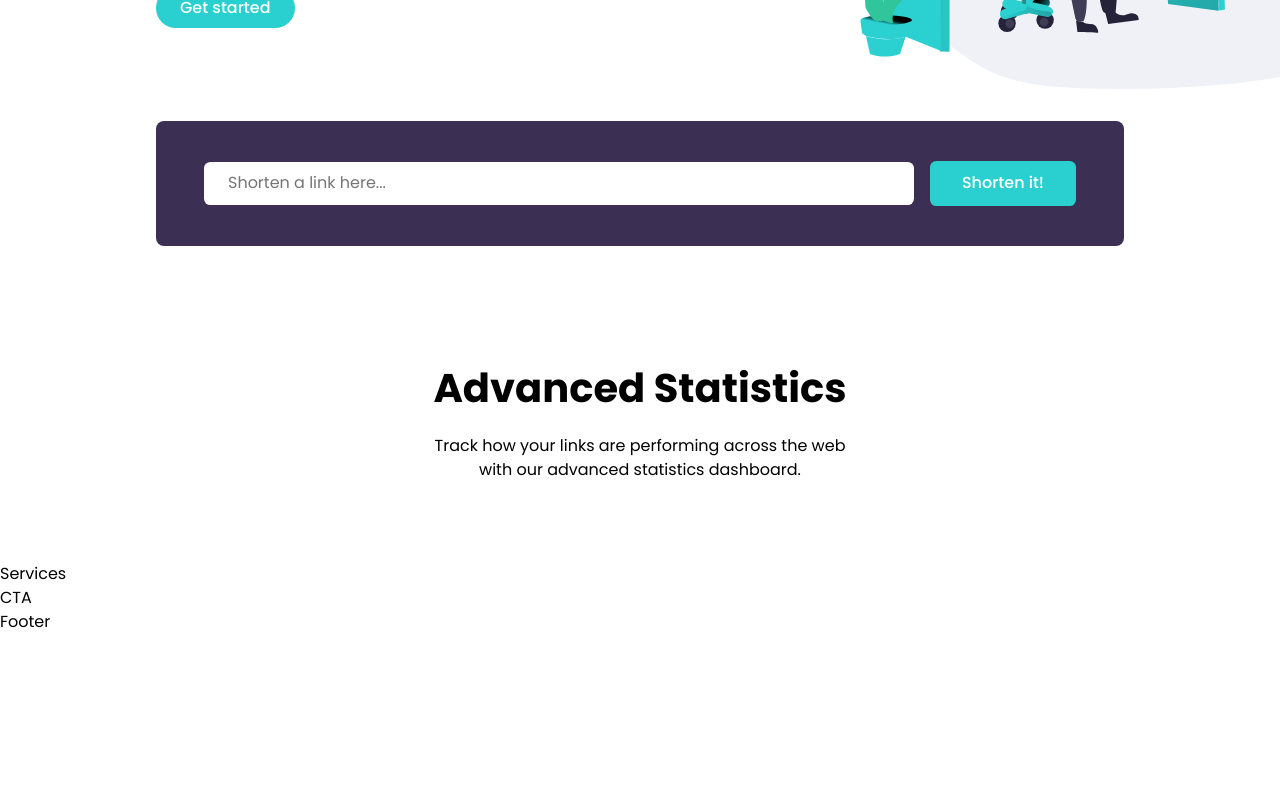
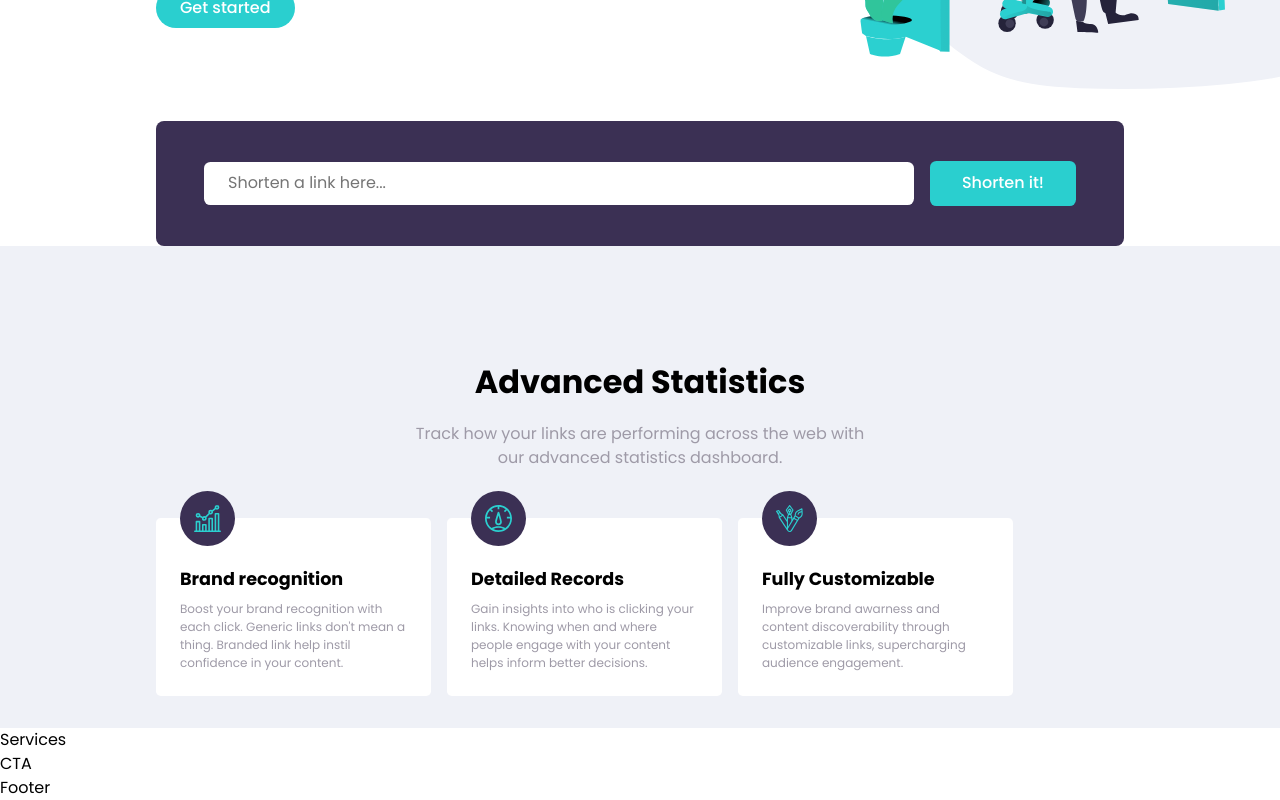
Before and after one commit to rubuz/url-shortening-api-master, a React (Vite) app: page / in a window 1280 px wide. Shown: the part 477-1277 px from the top of the page. Before the commit the page ends 1111 px from the top, so only its background shows below. Built offline with nearby package versions, Linux system fonts and the light colour scheme.

Commit message:
started on cards

```diff
--- a/src/App.css
+++ b/src/App.css
@@ -5,6 +5,7 @@
   --clr-primary-500: hsl(257, 27%, 26%);
   --clr-secondary-400: hsl(0, 87%, 67%);
   --clr-neutral-100: #fff;
+  --clr-neutral-150: rgb(239, 241, 247);
   --clr-neutral-200: hsl(0, 0%, 75%);
   --clr-neutral-400: hsl(257, 7%, 63%);
   --clr-neutral-600: hsl(255, 11%, 22%);
@@ -12,6 +13,7 @@
 
   --fs-regular: 1rem;
   --fs-big: 1.5rem;
+  --fs-bigger: 2rem;
   --fs-large: 2.5rem;
   --fs-larger: 3.5rem;
 
--- a/src/components/Statistics/StatCard.jsx
+++ b/src/components/Statistics/StatCard.jsx
@@ -0,0 +1,16 @@
+import React from "react";
+import "./statcard.css";
+
+const StatCard = (props) => {
+  return (
+    <div className="statcard__container">
+      <div className="statcard__img-box">
+        <img src={props.icon} />
+      </div>
+      <h3>{props.title}</h3>
+      <p>{props.text}</p>
+    </div>
+  );
+};
+
+export default StatCard;
--- a/src/components/Statistics/Statistics.jsx
+++ b/src/components/Statistics/Statistics.jsx
@@ -1,8 +1,13 @@
 import React from "react";
 import "./statistics.css";
+import brand from "../../assets/icon-brand-recognition.svg";
+import records from "../../assets/icon-detailed-records.svg";
+import fully from "../../assets/icon-fully-customizable.svg";
+import StatCard from "./StatCard";
 
 const Statistics = () => {
   return (
+    <div className="full-bg">
       <section className="section container">
         <div className="statistics__title-container">
           <h2>Advanced Statistics</h2>
@@ -11,7 +16,26 @@ const Statistics = () => {
             statistics dashboard.
           </p>
         </div>
+        <div className="statistics__card-container"></div>
+        <div className="statistics__card-container">
+          <StatCard
+            icon={brand}
+            title="Brand recognition"
+            text="Boost your brand recognition with each click. Generic links don't mean a thing. Branded link help instil confidence in your content."
+          />
+          <StatCard
+            icon={records}
+            title="Detailed  Records"
+            text="Gain insights into who is clicking your links. Knowing when and where people engage with your content helps inform better decisions."
+          />
+          <StatCard
+            icon={fully}
+            title="Fully Customizable"
+            text="Improve brand awarness and content discoverability through customizable links, supercharging audience engagement."
+          />
+        </div>
       </section>
+    </div>
   );
 };
 
--- a/src/components/Statistics/statcard.css
+++ b/src/components/Statistics/statcard.css
@@ -0,0 +1,26 @@
+.statcard__container {
+  position: relative;
+  width: 275px;
+  background-color: var(--clr-neutral-100);
+  border-radius: 0.3rem;
+  padding: 3rem 1.5rem 1.5rem 1.5rem;
+}
+
+.statcard__img-box {
+  position: absolute;
+  top: -27px;
+  width: 55px;
+  background-color: var(--clr-primary-500);
+  border-radius: 50%;
+  padding: 14px;
+}
+
+.statcard__container h3 {
+  font-size: 1.1rem;
+  margin-bottom: 0.5rem;
+}
+
+.statcard__container p {
+  font-size: 0.75rem;
+  color: var(--clr-neutral-400);
+}
--- a/src/components/Statistics/statistics.css
+++ b/src/components/Statistics/statistics.css
@@ -1,10 +1,23 @@
+.full-bg {
+  background-color: var(--clr-neutral-150);
+}
+
 .statistics__title-container {
   margin: 3rem auto;
   text-align: center;
-  width: 45%;
+  width: 47%;
 }
 
 .statistics__title-container h2 {
-  font-size: var(--fs-large);
+  font-size: var(--fs-bigger);
   margin-bottom: 1rem;
 }
+
+.statistics__title-container p {
+  color: var(--clr-neutral-400);
+}
+
+.statistics__card-container {
+  display: flex;
+  gap: 1rem;
+}
```
Lines whose indentation alone changed are shown as unchanged.
